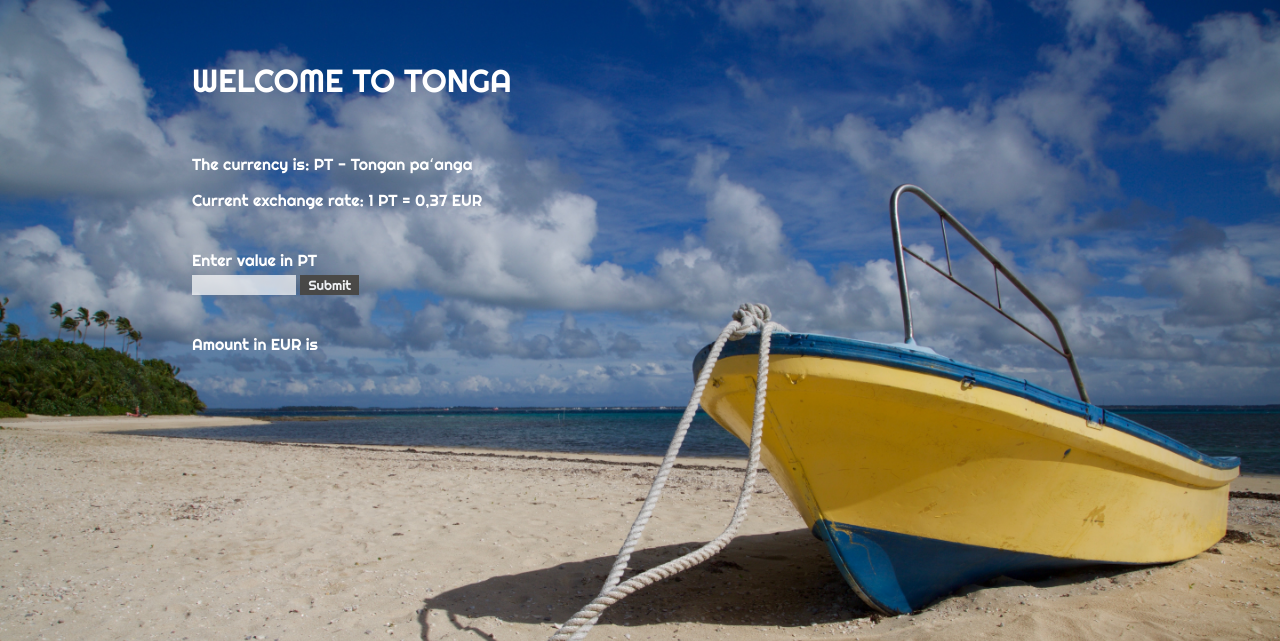
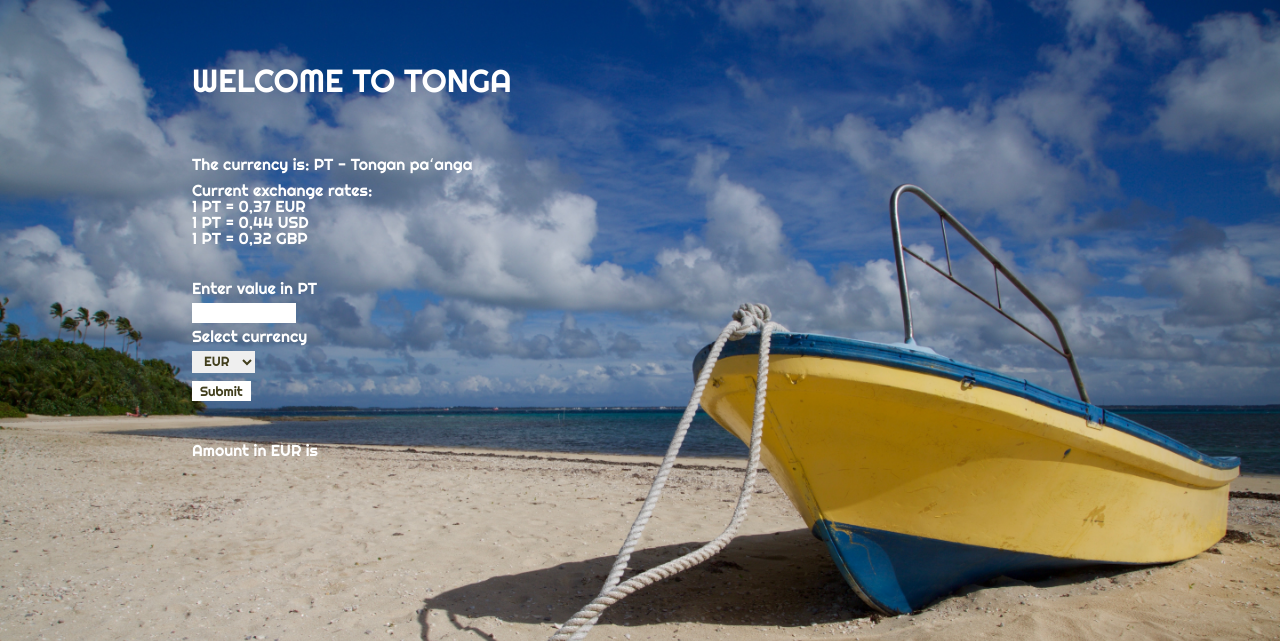
Before and after one commit to EwelinaEwa/the-dream, a PHP site: page / in a window 1280 px wide. Shown: the top 641 px of the page. Run offline with PHP 8.4, Linux system fonts and the light colour scheme.

Commit message:
Add html elements for multiple currencies

```diff
--- a/css/style.css
+++ b/css/style.css
@@ -24,21 +24,31 @@ form {
 
 #value {
     border-style: none;
-    opacity: 70%;
     width: 100px;
     padding: 2px;
     font-family: 'Righteous', cursive;
-
+    color: #423F1D;
 }
 
 #submit {
-    opacity: 90%;
-    background-color: #47443F;
     border-style: none;
     padding: 2px 8px;
-    color: white;
+    color: #423F1D;
     font-family: 'Righteous', cursive;
+    background-color: white;
+}
 
+#submit:hover {
+    cursor: pointer;
+}
+
+select {
+    appearance: auto;
+    border: none;
+    padding: 2px 8px;
+    color: #423F1D;
+    font-family: 'Righteous', cursive;
+    margin-bottom: 5px;
 }
 
 #eurAmount {
--- a/index.php
+++ b/index.php
@@ -20,10 +20,20 @@
 <h1>WELCOME TO TONGA</h1>
 
 <p>The currency is: PT - Tongan paʻanga</p>
-<p>Current exchange rate: 1 PT = 0,37 EUR</p>
+<ul>Current exchange rates:
+    <li>1 PT = 0,37 EUR</li>
+    <li>1 PT = 0,44 USD</li>
+    <li>1 PT = 0,32 GBP</li>
+</ul>
 <form action="index.php" method="get">
     <label for="value">Enter value in PT</label></br>
-    <input type="text" id="value" name="value">
+    <input type="text" id="value" name="value"></br>
+    <label for="fx">Select currency</label></br>
+    <select name="fx" id="fx">
+        <option value="eur" class="currencies" id="eur">EUR</option>
+        <option value="usd" class="currencies" id="usd">USD</option>
+        <option value="gbp" class="currencies" id="GBP">GBP</option>
+    </select></br>
     <input type="submit" name="submit" id="submit">
 </form>
 <p id="eurAmount">Amount in EUR is</p>
```
